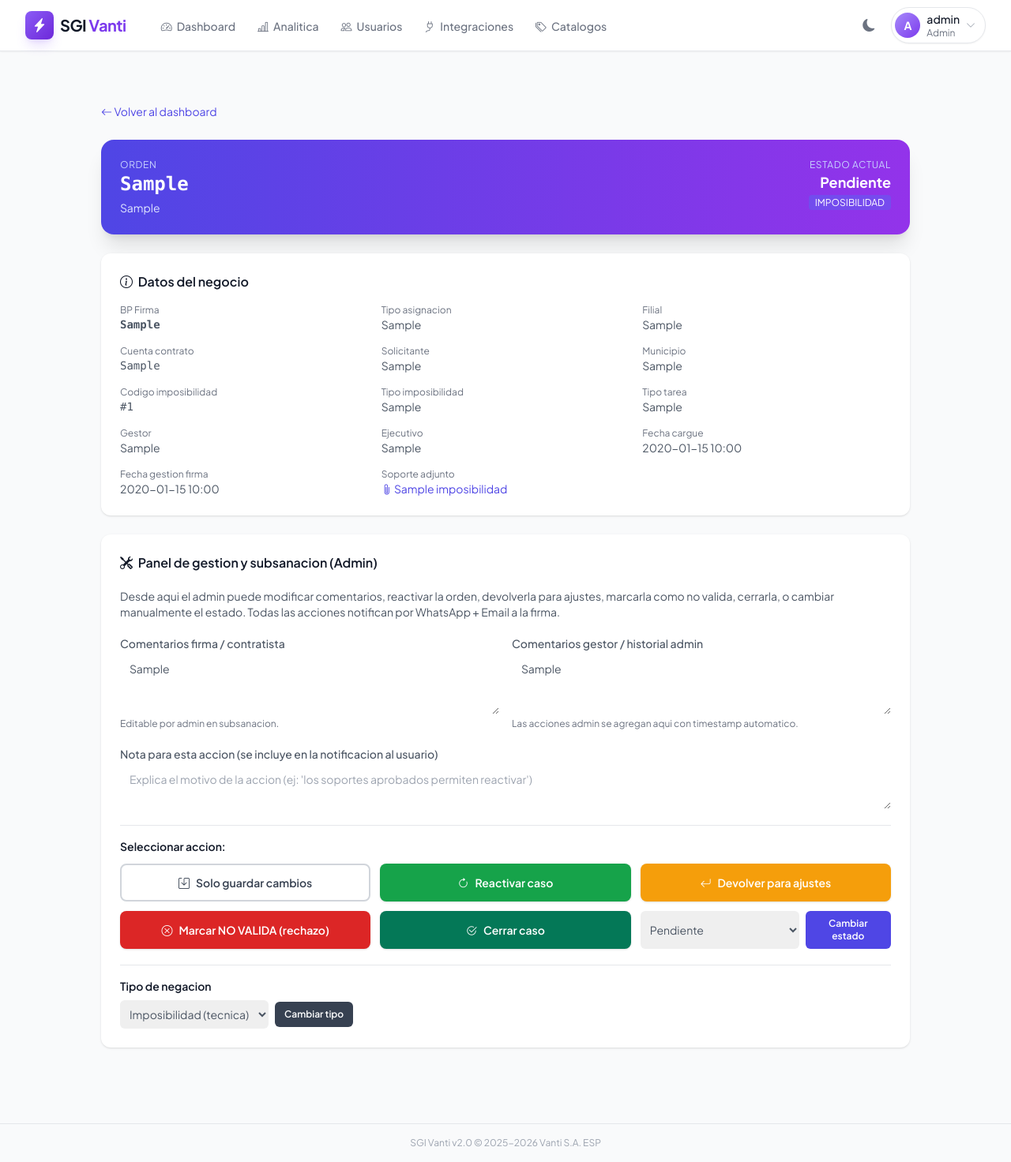
After one commit to bgaleanotec-maker/sgi-vanti, a Flask app: page /admin/tarea/1 in a window 1280 px wide. The commit adds this page. Shown: the whole page at 79% size. Run offline with Flask 3, Linux system fonts and the light colour scheme; a user stored in the database is signed in; tables that the repository leaves empty hold one stand-in row (values such as "Sample post"); some libraries are stand-ins or nearby versions.

Commit message:
Rol 'firma' separado, tipo_negacion (imp/rechazo), admin gestion subsanacion
Implementa feedback de HERRAMIENTA DE SGI 3 CAMBIO.docx:

1. ROL 'FIRMA' SEPARADO DE CONTRATISTA
   - Nuevo rol 'firma' a nivel de autorizacion (antes era solo un tipo_firma).
   - contratista blueprint ahora acepta @role_required('contratista', 'firma').
   - redirect_by_role: firma usa el mismo dashboard que contratista (misma UI).
   - Formularios crear/editar usuario incluyen 'Firma (duena del BP)' como rol.
   - Al elegir rol=firma, tipo_firma se setea automaticamente a 'firma'.
   - Excel template usuarios: ejemplo incluye rol=firma y rol=contratista.
   - Badge de rol en tabla usuarios con color distinto por cada rol.

2. TIPO_NEGACION (imposibilidad vs rechazo)
   Modelo Imposibilidad:
   - Nuevo campo tipo_negacion (VARCHAR 20, default 'imposibilidad').
   - Nuevo campo motivo_rechazo (VARCHAR 500).
   - Migracion safe_migrate ADD COLUMN IF NOT EXISTS (no destructiva).
   Excel:
   - Nuevas columnas Tipo_Negacion y Motivo_Rechazo en template imposibilidades.
   - Ejemplo incluye caso imposibilidad y caso rechazo.
   - Ingesta admin/cargar_excel lee ambos campos.
   Dashboard contratista:
   - Badge RECHAZO (rojo) vs IMP (azul) visible en cada tarea.
   Admin:
   - Puede cambiar tipo_negacion desde la vista de gestion.

3. ADMIN - GESTION DE SUBSANACION
   Nueva ruta /admin/tarea/<id> con panel completo de gestion:
   - Editar comentarios de firma y comentarios gestor (subsanacion).
   - 6 acciones disponibles:
     * Solo guardar cambios
     * Reactivar caso (estado -> pendiente, limpia motivo_rechazo)
     * Devolver para ajustes (estado -> devuelta)
     * Marcar NO VALIDA (estado -> rechazada, tipo_negacion -> rechazo, guarda motivo)
     * Cerrar caso (estado -> cerrada)
     * Cambiar estado manualmente (dropdown con todos los estados)
   - Cada accion agrega entrada timestamped al historial en comentarios_gestor.
   - Notifica automaticamente a la firma por WhatsApp + Email con el mensaje
     contextual (reactivo/devolvio/marco no valida/cerro).
   - Boton 'Gestionar' (icono tools) en dashboard admin junto al de eliminar.
   - Permite tambien cambiar tipo_negacion con su motivo.

Co-Authored-By: Claude Opus 4.6 (1M context) <noreply@anthropic.com>

```diff
--- a/app/blueprints/admin/routes.py
+++ b/app/blueprints/admin/routes.py
@@ -121,6 +121,10 @@ def cargar_excel():
                 firma = _safe(row.get('BP_Firma'))
                 tipo_asignacion = (_safe(row.get('Tipo_Asignacion')) or 'contratista').lower()
                 filial = _safe(row.get('Filial'))
+                tipo_negacion = (_safe(row.get('Tipo_Negacion')) or 'imposibilidad').lower()
+                if tipo_negacion not in ('imposibilidad', 'rechazo'):
+                    tipo_negacion = 'imposibilidad'
+                motivo_rechazo = _safe(row.get('Motivo_Rechazo'))
                 codigo_raw = row.get('Codigo_Imposibilidad')
                 try:
                     codigo_imp = int(codigo_raw) if codigo_raw is not None and not pd.isna(codigo_raw) else None
@@ -151,6 +155,8 @@ def cargar_excel():
                     bp_firma=firma,
                     tipo_asignacion=tipo_asignacion,
                     filial=filial,
+                    tipo_negacion=tipo_negacion,
+                    motivo_rechazo=motivo_rechazo,
                     codigo_imposibilidad=codigo_imp,
                     malla=_safe(row.get('Malla')),
                     direccion=_safe(row.get('Direccion_Punto_Suministro')),
@@ -288,6 +294,120 @@ def cargar_excel():
     return render_template('cargar_excel.html')
 
 
+@admin_bp.route('/tarea/<int:id>', methods=['GET'])
+@login_required
+@role_required('admin')
+def gestionar_tarea(id):
+    """Admin: ver detalle de tarea con acciones de subsanacion (modificar, reactivar, devolver, marcar no valida)."""
+    from app.models.catalog import EstadoTareaConfig
+    tarea = Imposibilidad.query.get_or_404(id)
+    estados = EstadoTareaConfig.query.filter_by(is_active=True).order_by(EstadoTareaConfig.order_index).all()
+    return render_template('admin_gestionar_tarea.html', tarea=tarea, estados=estados)
+
+
+@admin_bp.route('/tarea/<int:id>/accion', methods=['POST'])
+@login_required
+@role_required('admin')
+def tarea_accion(id):
+    """Admin actions over a task: modify comments, reactivate, return for adjustments, mark invalid."""
+    tarea = Imposibilidad.query.get_or_404(id)
+    accion = request.form.get('accion', '').strip()
+    comentario_admin = (request.form.get('comentario_admin') or '').strip()
+    nuevo_estado = request.form.get('nuevo_estado', '').strip()
+
+    # Actualizar comentarios si viene editado (subsanacion)
+    nuevos_comentarios_firma = request.form.get('comentarios_firma')
+    if nuevos_comentarios_firma is not None:
+        tarea.comentarios = nuevos_comentarios_firma.strip() or None
+    nuevos_comentarios_gestor = request.form.get('comentarios_gestor')
+    if nuevos_comentarios_gestor is not None:
+        tarea.comentarios_gestor = nuevos_comentarios_gestor.strip() or None
+
+    mensaje_usuario = None
+
+    if accion == 'reactivar':
+        # Volver a etapa de gestion: permite a la firma subir nuevos soportes
+        tarea.estado_tarea = 'pendiente'
+        tarea.motivo_rechazo = None
+        mensaje_usuario = (
+            f"Admin reactivo la orden {tarea.orden}. "
+            f"Ingresa al sistema y sube la informacion corregida."
+        )
+        if comentario_admin:
+            tarea.comentarios_gestor = (tarea.comentarios_gestor or '') + f"\n[ADMIN reactivo {datetime.now():%Y-%m-%d %H:%M}]: {comentario_admin}"
+    elif accion == 'devolver':
+        tarea.estado_tarea = 'devuelta'
+        mensaje_usuario = (
+            f"Admin devolvio la orden {tarea.orden} para ajustes. "
+            f"Motivo: {comentario_admin or 'ver plataforma'}."
+        )
+        if comentario_admin:
+            tarea.comentarios_gestor = (tarea.comentarios_gestor or '') + f"\n[ADMIN devolvio {datetime.now():%Y-%m-%d %H:%M}]: {comentario_admin}"
+    elif accion == 'marcar_no_valida':
+        tarea.estado_tarea = 'rechazada'
+        tarea.tipo_negacion = 'rechazo'
+        tarea.motivo_rechazo = comentario_admin or 'Informacion no valida segun admin'
+        mensaje_usuario = (
+            f"Admin marco la orden {tarea.orden} como NO VALIDA. "
+            f"Motivo: {tarea.motivo_rechazo}"
+        )
+    elif accion == 'cerrar':
+        tarea.estado_tarea = 'cerrada'
+        mensaje_usuario = f"Admin cerro la orden {tarea.orden}."
+        if comentario_admin:
+            tarea.comentarios_gestor = (tarea.comentarios_gestor or '') + f"\n[ADMIN cerro {datetime.now():%Y-%m-%d %H:%M}]: {comentario_admin}"
+    elif accion == 'cambiar_estado' and nuevo_estado:
+        tarea.estado_tarea = nuevo_estado
+        if comentario_admin:
+            tarea.comentarios_gestor = (tarea.comentarios_gestor or '') + f"\n[ADMIN estado->{nuevo_estado} {datetime.now():%Y-%m-%d %H:%M}]: {comentario_admin}"
+    elif accion == 'guardar':
+        # solo guarda edits de comentarios sin cambiar estado
+        pass
+    elif accion == 'cambiar_tipo_negacion':
+        nuevo_tipo_neg = request.form.get('tipo_negacion', 'imposibilidad').strip().lower()
+        if nuevo_tipo_neg in ('imposibilidad', 'rechazo'):
+            tarea.tipo_negacion = nuevo_tipo_neg
+            if nuevo_tipo_neg == 'rechazo':
+                tarea.motivo_rechazo = comentario_admin or tarea.motivo_rechazo
+    else:
+        flash('Accion no reconocida.', 'warning')
+        return redirect(url_for('admin.gestionar_tarea', id=id))
+
+    try:
+        db.session.commit()
+    except Exception as e:
+        db.session.rollback()
+        flash(f'Error guardando cambios: {e}', 'danger')
+        return redirect(url_for('admin.gestionar_tarea', id=id))
+
+    # Notificar a la firma si hubo accion con mensaje
+    if mensaje_usuario and tarea.bp_firma:
+        from sqlalchemy import or_ as _or
+        recipientes = Usuario.query.filter(
+            _or(Usuario.username == tarea.bp_firma, Usuario.bp_firma == tarea.bp_firma),
+            Usuario.is_active == True
+        ).all()
+        subject = f"SGI Vanti - Actualizacion admin en orden {tarea.orden}"
+        html = f"""
+            <p>Hola,</p>
+            <p>{mensaje_usuario}</p>
+            <p>Ingresa a la plataforma para revisar el detalle y actuar.</p>
+        """
+        for u in recipientes:
+            try:
+                if u.email and u.notify_email:
+                    from app.services.email_service import send_email
+                    send_email(u.email, subject, html)
+                if u.celular and u.notify_whatsapp:
+                    from app.services.whatsapp_service import send_whatsapp
+                    send_whatsapp(u.celular, mensaje_usuario)
+            except Exception as e:
+                print(f"[admin.tarea_accion] error notificando {u.username}: {e}")
+
+    flash(f'Accion "{accion}" aplicada correctamente. Notificacion enviada.', 'success')
+    return redirect(url_for('admin.gestionar_tarea', id=id))
+
+
 @admin_bp.route('/eliminar_tarea/<int:id>', methods=['POST'])
 @login_required
 @role_required('admin')
--- a/app/helpers.py
+++ b/app/helpers.py
@@ -43,6 +43,7 @@ def redirect_by_role(user):
         'admin': 'admin.dashboard',
         'gestor': 'gestor.dashboard',
         'contratista': 'contratista.dashboard',
+        'firma': 'contratista.dashboard',  # firma usa el mismo dashboard que contratista pero filtrado por rol
         'ejecutivo': 'ejecutivo.dashboard',
     }
     return url_for(role_map.get(user.rol, 'auth.login'))
--- a/app/models/imposibilidad.py
+++ b/app/models/imposibilidad.py
@@ -35,6 +35,9 @@ class Imposibilidad(db.Model):
     tipo_asignacion = db.Column(db.String(20), nullable=True, default='contratista')
     # numeric anomaly code from PowerBI (172 types)
     codigo_imposibilidad = db.Column(db.Integer, nullable=True)
+    # tipo_negacion distingue entre imposibilidad (tecnica) y rechazo (por la firma)
+    tipo_negacion = db.Column(db.String(20), nullable=True, default='imposibilidad', index=True)
+    motivo_rechazo = db.Column(db.String(500), nullable=True)  # si tipo_negacion == 'rechazo'
 
     carta = db.relationship('Carta', backref='imposibilidad', uselist=False, cascade='all, delete-orphan')
 
--- a/app/safe_migrate.py
+++ b/app/safe_migrate.py
@@ -48,4 +48,8 @@ def run_safe_migrations():
     _add_column_safe('tipo_imposibilidad_config', 'codigo_numerico', 'INTEGER')
     _add_column_safe('tipo_imposibilidad_config', 'descripcion', 'VARCHAR(255)')
 
+    # Imposibilidad.tipo_negacion / motivo_rechazo
+    _add_column_safe('imposibilidad', 'tipo_negacion', "VARCHAR(20) DEFAULT 'imposibilidad'")
+    _add_column_safe('imposibilidad', 'motivo_rechazo', 'VARCHAR(500)')
+
     print("[safe_migrate] All additive migrations checked successfully")
--- a/app/templates/admin_crear_usuario.html
+++ b/app/templates/admin_crear_usuario.html
@@ -86,7 +86,8 @@
                 <div class="mt-1">
                     <select id="rol" name="rol" required
                         class="block w-full rounded-md border-gray-300 shadow-sm focus:border-blue-500 focus:ring-blue-500 sm:text-sm dark:bg-gray-700 dark:border-gray-600 dark:text-white py-2 px-3">
-                        <option value="contratista">Contratista (Firma)</option>
+                        <option value="firma">Firma (duena del BP)</option>
+                        <option value="contratista">Contratista (subcontratado por la firma)</option>
                         <option value="gestor">Gestor</option>
                         <option value="ejecutivo">Ejecutivo</option>
                         <option value="admin">Administrador</option>
--- a/app/templates/admin_editar_usuario.html
+++ b/app/templates/admin_editar_usuario.html
@@ -35,7 +35,8 @@
                     <select id="rol" name="rol"
                         class="mt-2 block w-full rounded-md border-0 py-1.5 text-gray-900 shadow-sm ring-1 ring-inset ring-gray-300 focus:ring-2 focus:ring-inset focus:ring-brand-600 sm:text-sm sm:leading-6">
                         <option value="admin" {% if user.rol=='admin' %}selected{% endif %}>Administrador</option>
-                        <option value="contratista" {% if user.rol=='contratista' %}selected{% endif %}>Contratista</option>
+                        <option value="firma" {% if user.rol=='firma' %}selected{% endif %}>Firma (duena del BP)</option>
+                        <option value="contratista" {% if user.rol=='contratista' %}selected{% endif %}>Contratista (subcontratado)</option>
                         <option value="gestor" {% if user.rol=='gestor' %}selected{% endif %}>Gestor</option>
                         <option value="ejecutivo" {% if user.rol=='ejecutivo' %}selected{% endif %}>Ejecutivo</option>
                     </select>
--- /dev/null
+++ b/app/templates/admin_gestionar_tarea.html
@@ -0,0 +1,167 @@
+{% extends 'base.html' %}
+{% block title %}Gestionar Tarea {{ tarea.orden }} - Admin{% endblock %}
+
+{% block content %}
+<div class="mx-auto max-w-5xl py-8 space-y-6">
+
+    <a href="{{ url_for('admin.dashboard') }}" class="text-sm text-indigo-600 hover:underline">
+        <i class="bi bi-arrow-left"></i> Volver al dashboard
+    </a>
+
+    <!-- Header -->
+    <div class="bg-gradient-to-r from-indigo-600 to-purple-600 rounded-2xl p-6 text-white shadow-xl">
+        <div class="flex items-start justify-between gap-4">
+            <div>
+                <p class="text-indigo-200 text-xs uppercase tracking-wider">Orden</p>
+                <h1 class="text-2xl font-bold font-mono">{{ tarea.orden }}</h1>
+                <p class="mt-1 text-indigo-100 text-sm">{{ tarea.direccion or '-' }}</p>
+            </div>
+            <div class="text-right">
+                <p class="text-xs text-indigo-200 uppercase tracking-wider">Estado actual</p>
+                <p class="text-lg font-bold">{{ (tarea.estado_tarea or 'pendiente')|replace('_', ' ')|capitalize }}</p>
+                <p class="text-xs mt-1">
+                    {% if tarea.tipo_negacion == 'rechazo' %}
+                        <span class="bg-red-500/30 px-2 py-0.5 rounded">RECHAZO</span>
+                    {% else %}
+                        <span class="bg-blue-500/30 px-2 py-0.5 rounded">IMPOSIBILIDAD</span>
+                    {% endif %}
+                </p>
+            </div>
+        </div>
+    </div>
+
+    <!-- Datos -->
+    <div class="bg-white dark:bg-gray-800 rounded-xl shadow p-6">
+        <h2 class="font-semibold text-gray-900 dark:text-white mb-4"><i class="bi bi-info-circle mr-1"></i> Datos del negocio</h2>
+        <div class="grid grid-cols-2 md:grid-cols-3 gap-4 text-sm">
+            <div><p class="text-gray-500 text-xs">BP Firma</p><p class="font-mono font-semibold">{{ tarea.bp_firma or '-' }}</p></div>
+            <div><p class="text-gray-500 text-xs">Tipo asignacion</p><p>{{ tarea.tipo_asignacion or '-' }}</p></div>
+            <div><p class="text-gray-500 text-xs">Filial</p><p>{{ tarea.filial or '-' }}</p></div>
+            <div><p class="text-gray-500 text-xs">Cuenta contrato</p><p class="font-mono">{{ tarea.cuenta_contrato or '-' }}</p></div>
+            <div><p class="text-gray-500 text-xs">Solicitante</p><p>{{ tarea.solicitante or '-' }}</p></div>
+            <div><p class="text-gray-500 text-xs">Municipio</p><p>{{ tarea.municipio or '-' }}</p></div>
+            <div><p class="text-gray-500 text-xs">Codigo imposibilidad</p><p class="font-mono">#{{ tarea.codigo_imposibilidad or '-' }}</p></div>
+            <div><p class="text-gray-500 text-xs">Tipo imposibilidad</p><p>{{ tarea.tipo_imposibilidad or '-' }}</p></div>
+            <div><p class="text-gray-500 text-xs">Tipo tarea</p><p>{{ (tarea.tipo_tarea or 'estandar')|capitalize }}</p></div>
+            <div><p class="text-gray-500 text-xs">Gestor</p><p>{{ tarea.gestor_asignado or '-' }}</p></div>
+            <div><p class="text-gray-500 text-xs">Ejecutivo</p><p>{{ tarea.ejecutivo_asignado or '-' }}</p></div>
+            <div>
+                <p class="text-gray-500 text-xs">Fecha cargue</p>
+                <p>{{ tarea.fecha_cargue.strftime('%Y-%m-%d %H:%M') if tarea.fecha_cargue else '-' }}</p>
+            </div>
+            {% if tarea.fecha_gestion_firma %}
+            <div>
+                <p class="text-gray-500 text-xs">Fecha gestion firma</p>
+                <p>{{ tarea.fecha_gestion_firma.strftime('%Y-%m-%d %H:%M') }}</p>
+            </div>
+            {% endif %}
+            {% if tarea.archivo_nombre %}
+            <div>
+                <p class="text-gray-500 text-xs">Soporte adjunto</p>
+                <a href="{{ url_for('admin.descargar_adjuntos', filename=tarea.archivo_nombre) }}" class="text-indigo-600 hover:underline">
+                    <i class="bi bi-paperclip"></i> {{ tarea.archivo_nombre }}
+                </a>
+            </div>
+            {% endif %}
+        </div>
+        {% if tarea.tipo_negacion == 'rechazo' and tarea.motivo_rechazo %}
+        <div class="mt-4 bg-red-50 border border-red-200 rounded p-3">
+            <p class="text-xs font-semibold text-red-700">Motivo de rechazo</p>
+            <p class="text-sm text-red-900">{{ tarea.motivo_rechazo }}</p>
+        </div>
+        {% endif %}
+    </div>
+
+    <!-- Formulario unico de gestion -->
+    <form method="POST" action="{{ url_for('admin.tarea_accion', id=tarea.id) }}" class="bg-white dark:bg-gray-800 rounded-xl shadow p-6 space-y-5">
+        <h2 class="font-semibold text-gray-900 dark:text-white"><i class="bi bi-tools mr-1"></i> Panel de gestion y subsanacion (Admin)</h2>
+        <p class="text-sm text-gray-600 dark:text-gray-400">
+            Desde aqui el admin puede modificar comentarios, reactivar la orden, devolverla para ajustes,
+            marcarla como no valida, cerrarla, o cambiar manualmente el estado.
+            Todas las acciones notifican por WhatsApp + Email a la firma.
+        </p>
+
+        <div class="grid grid-cols-1 md:grid-cols-2 gap-4">
+            <div>
+                <label class="block text-sm font-medium">Comentarios firma / contratista</label>
+                <textarea name="comentarios_firma" rows="3"
+                    class="mt-1 block w-full rounded-md border-gray-300 dark:bg-gray-700 dark:border-gray-600 py-2 px-3 text-sm">{{ tarea.comentarios or '' }}</textarea>
+                <p class="text-xs text-gray-500 mt-1">Editable por admin en subsanacion.</p>
+            </div>
+            <div>
+                <label class="block text-sm font-medium">Comentarios gestor / historial admin</label>
+                <textarea name="comentarios_gestor" rows="3"
+                    class="mt-1 block w-full rounded-md border-gray-300 dark:bg-gray-700 dark:border-gray-600 py-2 px-3 text-sm">{{ tarea.comentarios_gestor or '' }}</textarea>
+                <p class="text-xs text-gray-500 mt-1">Las acciones admin se agregan aqui con timestamp automatico.</p>
+            </div>
+        </div>
+
+        <div>
+            <label class="block text-sm font-medium">Nota para esta accion (se incluye en la notificacion al usuario)</label>
+            <textarea name="comentario_admin" rows="2" placeholder="Explica el motivo de la accion (ej: 'los soportes aprobados permiten reactivar')"
+                class="mt-1 block w-full rounded-md border-gray-300 dark:bg-gray-700 dark:border-gray-600 py-2 px-3 text-sm"></textarea>
+        </div>
+
+        <div class="border-t border-gray-200 dark:border-gray-700 pt-4">
+            <p class="text-sm font-semibold text-gray-900 dark:text-white mb-3">Seleccionar accion:</p>
+            <div class="grid grid-cols-1 sm:grid-cols-2 lg:grid-cols-3 gap-3">
+
+                <button type="submit" name="accion" value="guardar"
+                    class="flex items-center justify-center gap-2 rounded-lg border-2 border-gray-300 px-4 py-3 text-sm font-semibold text-gray-700 hover:border-gray-500">
+                    <i class="bi bi-save"></i> Solo guardar cambios
+                </button>
+
+                <button type="submit" name="accion" value="reactivar"
+                    onclick="return confirm('Reactivar la orden? Estado volvera a Pendiente para que la firma pueda subir nuevos soportes.')"
+                    class="flex items-center justify-center gap-2 rounded-lg bg-green-600 hover:bg-green-500 px-4 py-3 text-sm font-semibold text-white shadow">
+                    <i class="bi bi-arrow-clockwise"></i> Reactivar caso
+                </button>
+
+                <button type="submit" name="accion" value="devolver"
+                    onclick="return confirm('Devolver la orden a la firma para ajustes?')"
+                    class="flex items-center justify-center gap-2 rounded-lg bg-amber-500 hover:bg-amber-400 px-4 py-3 text-sm font-semibold text-white shadow">
+                    <i class="bi bi-arrow-return-left"></i> Devolver para ajustes
+                </button>
+
+                <button type="submit" name="accion" value="marcar_no_valida"
+                    onclick="return confirm('Marcar la orden como NO VALIDA? Se registrara como rechazo con tu comentario como motivo.')"
+                    class="flex items-center justify-center gap-2 rounded-lg bg-red-600 hover:bg-red-500 px-4 py-3 text-sm font-semibold text-white shadow">
+                    <i class="bi bi-x-circle"></i> Marcar NO VALIDA (rechazo)
+                </button>
+
+                <button type="submit" name="accion" value="cerrar"
+                    onclick="return confirm('Cerrar la orden? Esta quedara finalizada.')"
+                    class="flex items-center justify-center gap-2 rounded-lg bg-emerald-700 hover:bg-emerald-600 px-4 py-3 text-sm font-semibold text-white shadow">
+                    <i class="bi bi-check2-circle"></i> Cerrar caso
+                </button>
+
+                <div class="flex gap-2">
+                    <select name="nuevo_estado" class="flex-1 rounded-md border-gray-300 dark:bg-gray-700 py-2 px-2 text-sm">
+                        {% for e in estados %}
+                        <option value="{{ e.name }}" {% if e.name == tarea.estado_tarea %}selected{% endif %}>{{ e.display_name }}</option>
+                        {% endfor %}
+                    </select>
+                    <button type="submit" name="accion" value="cambiar_estado"
+                        class="rounded-md bg-indigo-600 hover:bg-indigo-500 px-3 py-2 text-xs font-semibold text-white">
+                        Cambiar estado
+                    </button>
+                </div>
+            </div>
+        </div>
+
+        <div class="border-t border-gray-200 dark:border-gray-700 pt-4">
+            <p class="text-sm font-semibold text-gray-900 dark:text-white mb-2">Tipo de negacion</p>
+            <div class="flex gap-2 items-center">
+                <select name="tipo_negacion" class="rounded-md border-gray-300 dark:bg-gray-700 py-2 px-2 text-sm">
+                    <option value="imposibilidad" {% if tarea.tipo_negacion == 'imposibilidad' %}selected{% endif %}>Imposibilidad (tecnica)</option>
+                    <option value="rechazo" {% if tarea.tipo_negacion == 'rechazo' %}selected{% endif %}>Rechazo (por la firma)</option>
+                </select>
+                <button type="submit" name="accion" value="cambiar_tipo_negacion"
+                    class="rounded-md bg-gray-700 hover:bg-gray-600 px-3 py-2 text-xs font-semibold text-white">
+                    Cambiar tipo
+                </button>
+            </div>
+        </div>
+    </form>
+</div>
+{% endblock %}
--- a/app/templates/admin_usuarios.html
+++ b/app/templates/admin_usuarios.html
@@ -55,7 +55,10 @@
                         <td class="whitespace-nowrap px-3 py-4 text-sm text-gray-500">
                             <span class="inline-flex items-center rounded-md px-2 py-1 text-xs font-medium ring-1 ring-inset
                                 {% if user.rol == 'admin' %} bg-purple-50 text-purple-700 ring-purple-600/20
-                                {% elif user.rol == 'contratista' %} bg-blue-50 text-blue-700 ring-blue-600/20
+                                {% elif user.rol == 'firma' %} bg-amber-50 text-amber-700 ring-amber-600/20
+                                {% elif user.rol == 'contratista' %} bg-indigo-50 text-indigo-700 ring-indigo-600/20
+                                {% elif user.rol == 'gestor' %} bg-sky-50 text-sky-700 ring-sky-600/20
+                                {% elif user.rol == 'ejecutivo' %} bg-pink-50 text-pink-700 ring-pink-600/20
                                 {% else %} bg-gray-50 text-gray-600 ring-gray-500/10 {% endif %}">
                                 {{ user.rol|capitalize }}
                             </span>
--- a/app/templates/dashboard_admin.html
+++ b/app/templates/dashboard_admin.html
@@ -89,6 +89,11 @@
                     {% for tarea in tareas %}
                     <tr class="hover:bg-gray-50 dark:hover:bg-gray-700/50 transition-colors">
                         <td class="whitespace-nowrap py-3 pl-4 pr-3 sm:pl-6">
+                            <a href="{{ url_for('admin.gestionar_tarea', id=tarea.id) }}"
+                                class="h-7 w-7 rounded-full bg-indigo-50 dark:bg-indigo-900/20 text-indigo-600 dark:text-indigo-400 hover:bg-indigo-100 inline-flex items-center justify-center transition-colors mr-1"
+                                title="Gestionar (modificar / reactivar / devolver / marcar no valida)">
+                                <i class="bi bi-tools text-xs"></i>
+                            </a>
                             <form action="{{ url_for('admin.eliminar_tarea', id=tarea.id) }}" method="POST" onsubmit="return confirm('Eliminar esta tarea?');" class="inline">
                                 <button type="submit" class="h-7 w-7 rounded-full bg-red-50 dark:bg-red-900/20 text-red-600 dark:text-red-400 hover:bg-red-100 inline-flex items-center justify-center transition-colors" title="Eliminar">
                                     <i class="bi bi-trash text-xs"></i>
--- a/app/templates/dashboard_contratista.html
+++ b/app/templates/dashboard_contratista.html
@@ -125,6 +125,11 @@
                         <td class="whitespace-nowrap px-3 py-4 text-sm text-gray-600">
                             <div class="flex flex-col">
                                 <span class="font-medium">
+                                    {% if tarea.tipo_negacion == 'rechazo' %}
+                                        <span class="inline-block bg-red-100 text-red-800 text-xs font-semibold px-1.5 py-0.5 rounded mr-1" title="Rechazo por la firma">RECHAZO</span>
+                                    {% else %}
+                                        <span class="inline-block bg-blue-100 text-blue-800 text-xs font-semibold px-1.5 py-0.5 rounded mr-1" title="Imposibilidad tecnica">IMP</span>
+                                    {% endif %}
                                     {% if tarea.codigo_imposibilidad %}
                                         <span class="inline-block bg-purple-100 text-purple-800 text-xs font-mono px-1.5 py-0.5 rounded mr-1">#{{ tarea.codigo_imposibilidad }}</span>
                                     {% endif %}
```
Also changed, not shown: app/blueprints/admin/users.py (+15 -2 lines), app/blueprints/contratista/routes.py (+5 -5 lines), app/services/excel_service.py (+14 -3 lines), 1 other file.
